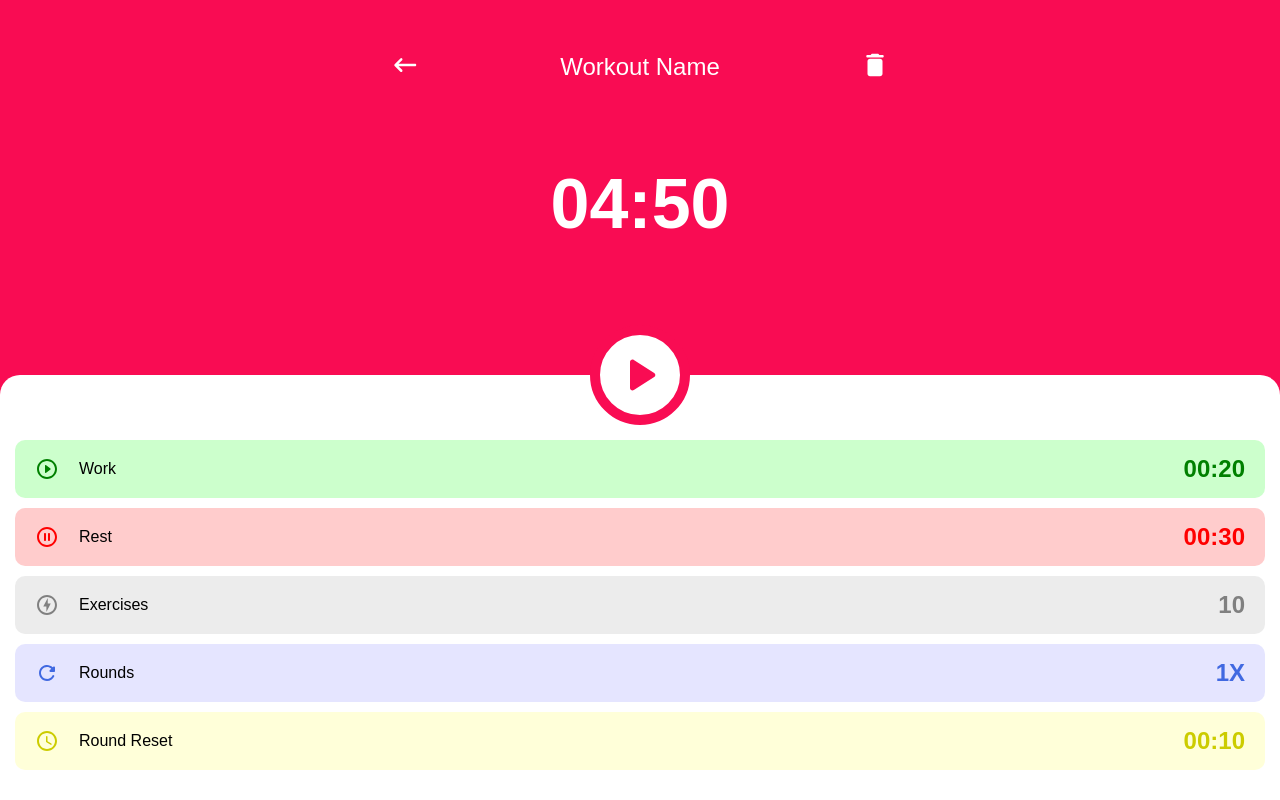
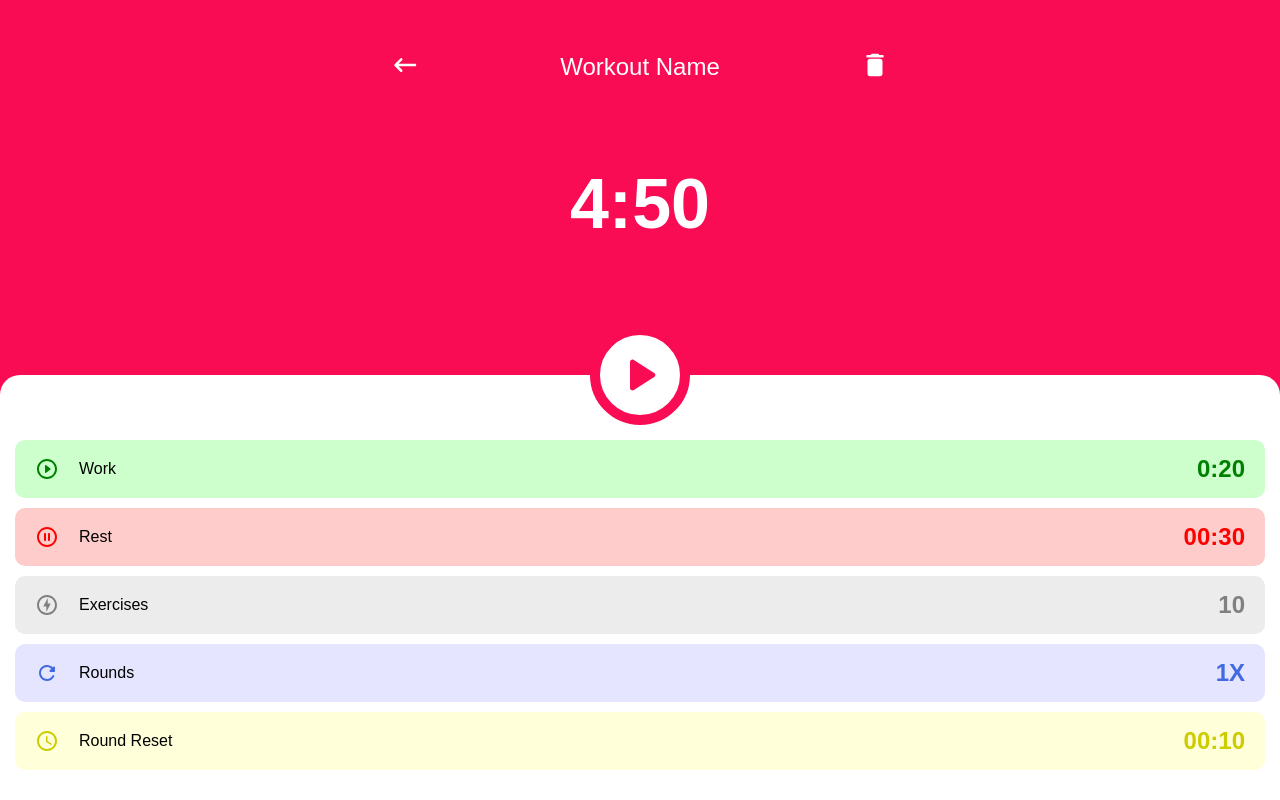
Before and after one commit to MichaelMcCann1/IntervalTimer, a React (Create React App) app: page / in a window 1280 px wide. Built offline with nearby package versions, Linux system fonts and the light colour scheme.

Commit message:
update formatTime function

```diff
--- a/src/components/WorkoutOption/components/Work.tsx
+++ b/src/components/WorkoutOption/components/Work.tsx
@@ -1,22 +1,23 @@
 import React from "react";
 import { Container, IconWrapper, Title, Count } from "./WorkoutOptionsElements";
 import PlayCircleOutlineRoundedIcon from "@mui/icons-material/PlayCircleOutlineRounded";
-import { useRecoilState, useRecoilValue, useSetRecoilState } from "recoil";
+import { useRecoilValue, useSetRecoilState } from "recoil";
 import { timerPageOpenState } from "../../../atoms/timerPageOpen";
 import { TimerPageDataState } from "../../../atoms/TimerPageOptions";
 import { formatTime } from "../../../utils/formatTime";
+import { workoutDataState } from "../../../atoms/workoutData";
 
 export default function Work() {
   const setTimerPageOpen = useSetRecoilState(timerPageOpenState);
   const setTimerPageData = useSetRecoilState(TimerPageDataState);
-  const timerPageData = useRecoilValue(TimerPageDataState);
+  const workoutData = useRecoilValue(workoutDataState);
 
   const handleClick = () => {
     setTimerPageOpen(true);
     setTimerPageData({
       backgroundColor: "rgb(111, 209, 111)",
       titleText: "Work",
-      value: timerPageData.value,
+      value: workoutData.work,
       icon: <PlayCircleOutlineRoundedIcon />,
     });
   };
@@ -27,7 +28,7 @@ export default function Work() {
         <PlayCircleOutlineRoundedIcon sx={{ color: "green" }} />
       </IconWrapper>
       <Title>Work</Title>
-      <Count fontColor="green">{formatTime(timerPageData.value)}</Count>
+      <Count fontColor="green">{formatTime(workoutData.work)}</Count>
     </Container>
   );
 }
--- a/src/utils/formatTime.ts
+++ b/src/utils/formatTime.ts
@@ -2,5 +2,5 @@ import { Duration } from "luxon"
 
 export const formatTime = (value: number) => {
   const valueDuration = Duration.fromObject({seconds: value})
-  return valueDuration.toFormat('mm:ss')
+  return valueDuration.toFormat('m:ss')
 }
```
